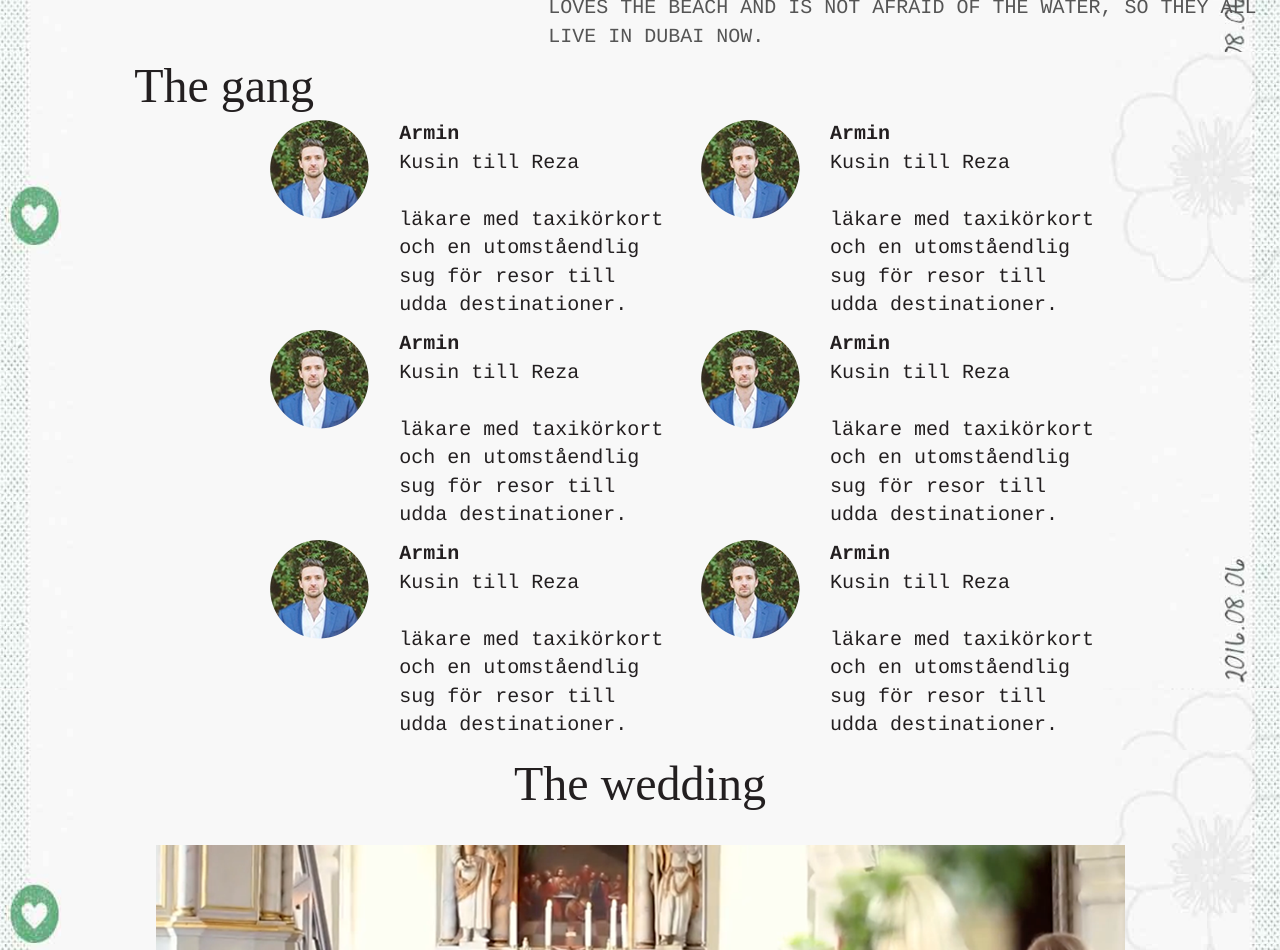
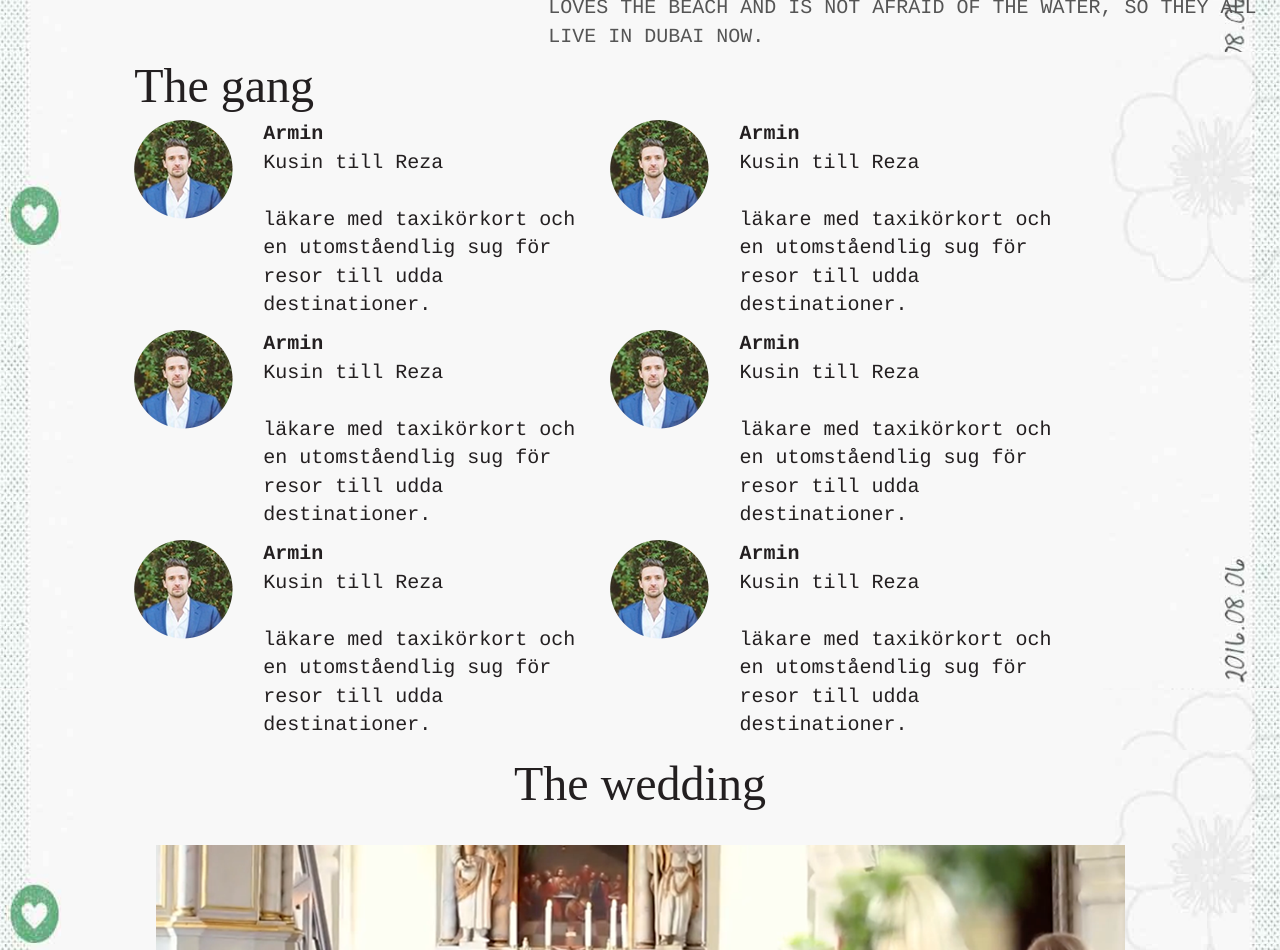
Before and after one commit to murtaza9000/murtaza9000.github.io, a plain HTML site: page index.html in a window 1280 px wide. Shown: the part 740-1690 px from the top of the page. Drawn offline with Linux system fonts and the light colour scheme.

Commit message:
Added files via upload

```diff
--- a/css/local.css
+++ b/css/local.css
@@ -44,7 +44,7 @@ p{
 
 .myrow{
 
-    margin-left: 121px;
+
 
 }
 .col-sm-6, .rezpara
```
